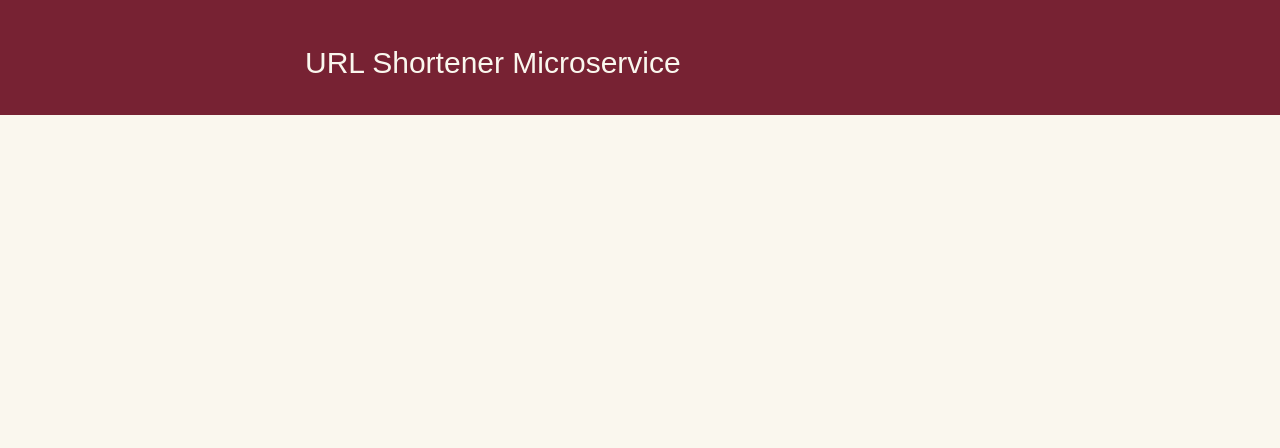
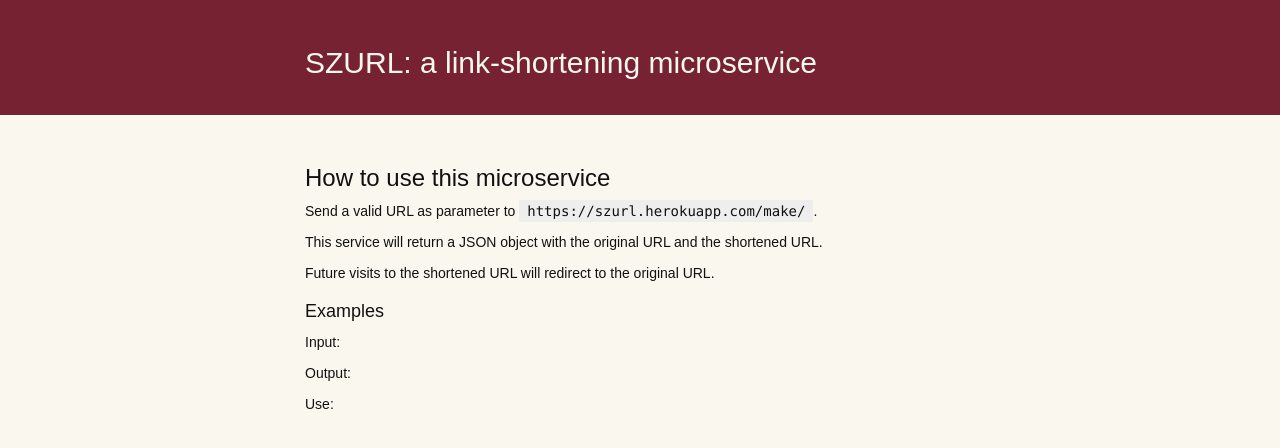
Before and after one commit to DougRiblet/shortener, a website: page index.html in a window 1280 px wide. Drawn offline with nearby package versions, Linux system fonts and the light colour scheme.

Commit message:
Explanatory text in index.html

```diff
--- a/index.html
+++ b/index.html
@@ -1,12 +1,13 @@
 <!DOCTYPE html>
 <html>
 <head>
-  <title>URL Shortener Microservice</title>
+  <title>SZURL: a link-shortening microservice</title>
   <link rel="stylesheet" href="https://maxcdn.bootstrapcdn.com/bootstrap/3.3.7/css/bootstrap.min.css" integrity="sha384-BVYiiSIFeK1dGmJRAkycuHAHRg32OmUcww7on3RYdg4Va+PmSTsz/K68vbdEjh4u" crossorigin="anonymous">
   <link rel='shortcut icon' type='image/x-icon' href='/favicon.ico' />
   <style>
   body {
     background-color: #faf7ee;
+    color: #111;
   	font-family: Arial, Helvetica, sans-serif;
   	font-size: 14px;
   	line-height: 150%;
@@ -28,11 +29,27 @@
 
 <div class="jumbotron">
 	<div class="container">
-  	<h2>URL Shortener Microservice</h2>
+  	<h2>SZURL: a link-shortening microservice</h2>
   </div>
 </div>
 
 <div class="container">
+
+<h3>How to use this microservice</h3>
+
+<p>Send a valid URL as parameter to <span class="example">https://szurl.herokuapp.com/make/</span>.</p>
+
+<p>This service will return a JSON object with the original URL and the shortened URL.</p>
+
+<p>Future visits to the shortened URL will redirect to the original URL.</p>
+
+<h4>Examples</h4>
+
+<p>Input: </p>
+
+<p>Output: </p>
+
+<p>Use: </p>
 
 </div>
 
```
